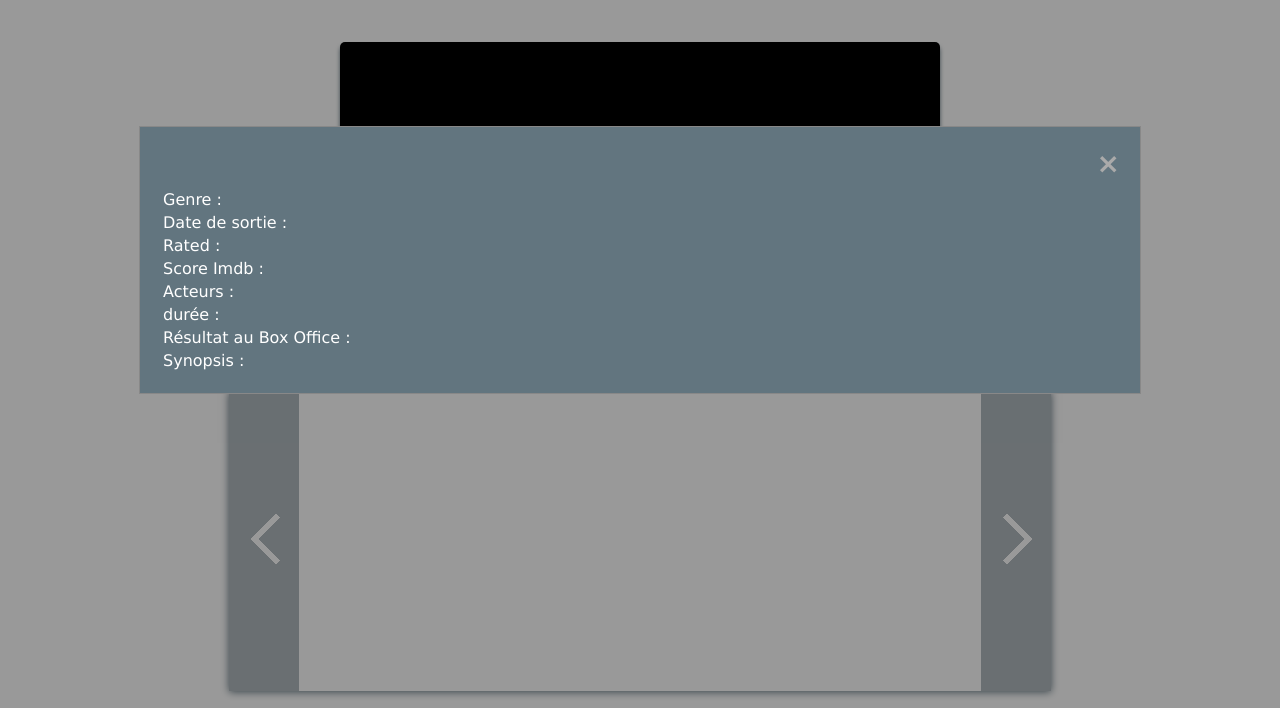
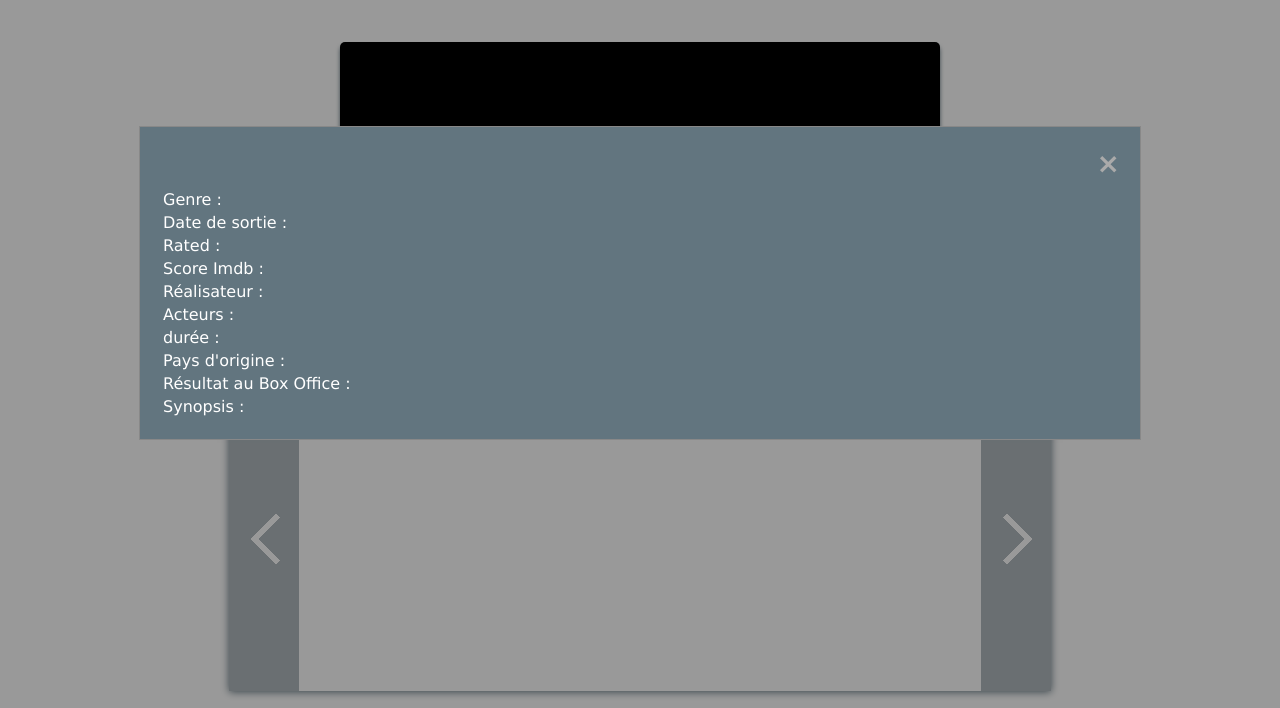
Before and after one commit to A-Nourry/P6_JustStreamIt, a website: page index.html in a window 1280 px wide. Both pictures are taken after a click on the button "Voir". Shown: the part 66-774 px from the top of the page. Drawn offline with Linux system fonts and the light colour scheme; no server answers.

Commit message:
add 2 rows in the movie table

```diff
--- a/index.html
+++ b/index.html
@@ -51,12 +51,20 @@
                     <td id="movie_imdb_score"></td>
                 </tr>
                 <tr>
+                    <td>Réalisateur : </td>
+                    <td id="movie_directors"></td>
+                </tr>
+                <tr>
                     <td>Acteurs : </td>
                     <td id="movie_actors"></td>
                 </tr>
                 <tr>
                     <td>durée : </td>
                     <td id="movie_duration"></td>
+                </tr>
+                <tr>
+                    <td>Pays d'origine : </td>
+                    <td id="movie_countries"></td>
                 </tr>
                 <tr>
                     <td>Résultat au Box Office : </td>
```
